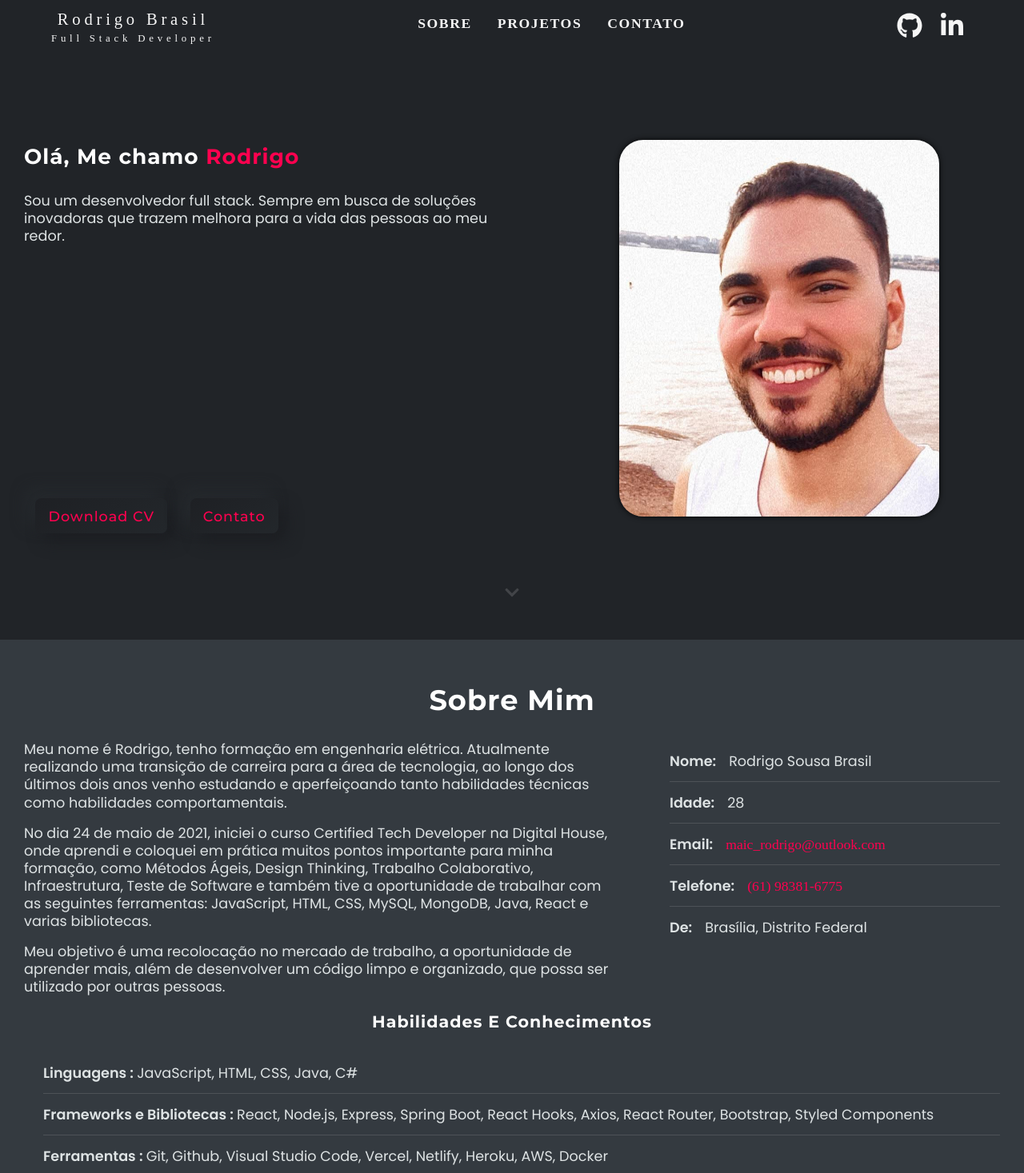
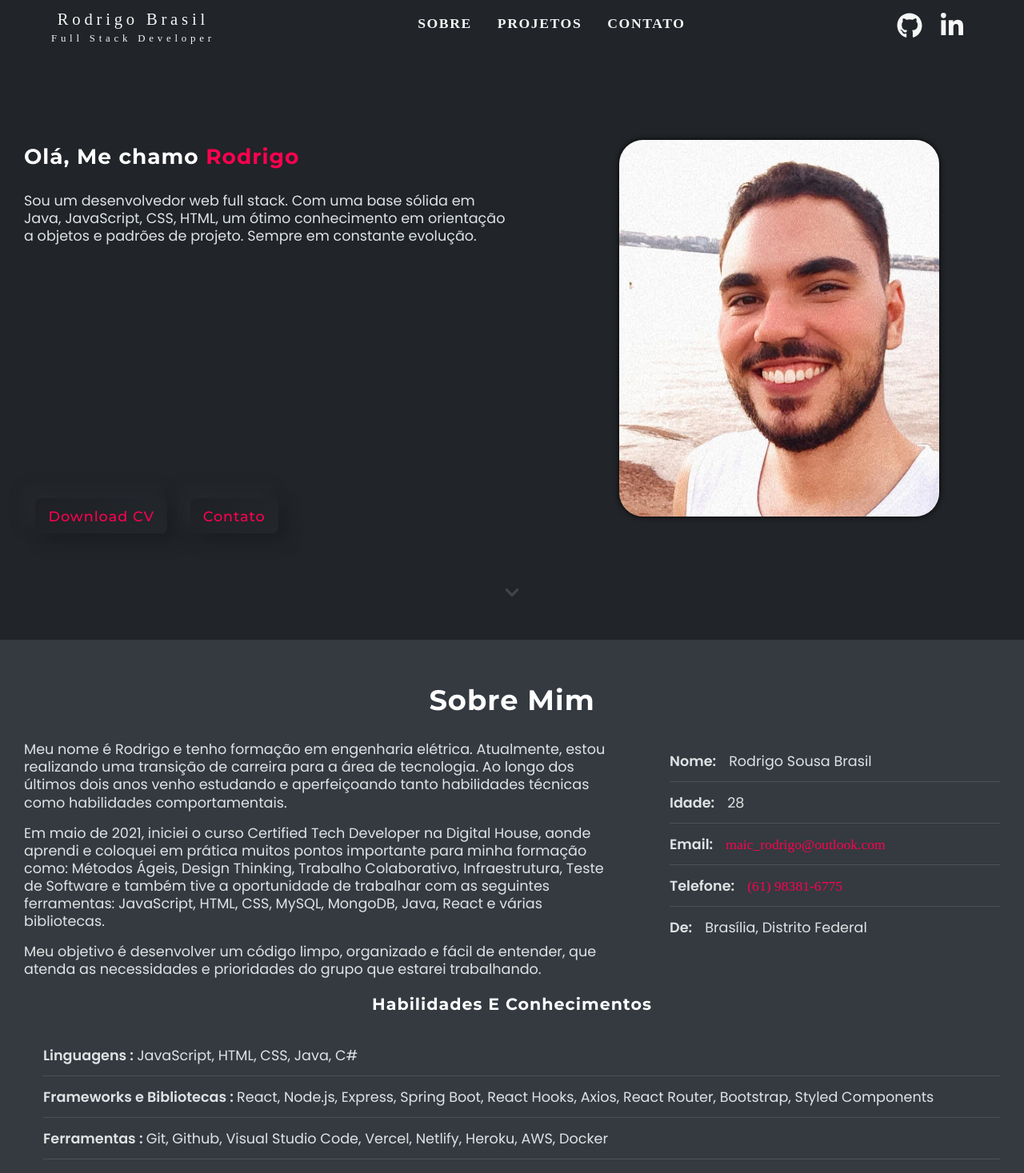
Before and after one commit to rodrigo-brasil/portifolio, a React (Create React App) app: page / in a window 1280 px wide. Shown: the top 1467 px of the page at 80% size. Built offline with nearby package versions, Linux system fonts and the light colour scheme.

Commit message:
correção de textos

```diff
--- a/src/App.js
+++ b/src/App.js
@@ -55,7 +55,7 @@ function App() {
       <Banner urlImage={myImage}>
         <Typography as="h1" heading >Olá, Me chamo
           <Typography as="span" Color={theme.colors.primary}> Rodrigo</Typography></Typography>
-        <Typography as="p" Color={theme.colors.textLight} style={{ 'paddingRight': '16%' }}>Sou um desenvolvedor full stack. Sempre em busca de soluções inovadoras que trazem melhora para a vida das pessoas ao meu redor.</Typography>
+        <Typography as="p" Color={theme.colors.textLight} style={{ 'paddingRight': '16%' }}>Sou um desenvolvedor web full stack. Com uma base sólida em Java, JavaScript, CSS, HTML, um ótimo conhecimento em orientação a objetos e padrões de projeto. Sempre em constante evolução.</Typography>
       </Banner>
       <About />
       <Galeria />
--- a/src/components/About/index.js
+++ b/src/components/About/index.js
@@ -12,14 +12,14 @@ export const About = () => {
                 <Row gap="1rem" marginB="1rem">
                     <Col size="60%" gap="1rem">
                         <p>
-                            Meu nome é Rodrigo, tenho formação em engenharia elétrica. Atualmente realizando uma transição de carreira para a área de tecnologia, ao longo dos últimos dois anos venho estudando e aperfeiçoando tanto habilidades técnicas como habilidades comportamentais.
+                            Meu nome é Rodrigo e tenho formação em engenharia elétrica. Atualmente, estou realizando uma transição de carreira para a área de tecnologia. Ao longo dos últimos dois anos venho estudando e aperfeiçoando tanto habilidades técnicas como habilidades comportamentais.
                         </p>
                         <p>
-                            No dia 24 de maio de 2021, iniciei o curso Certified Tech Developer na Digital House, onde aprendi e coloquei em prática muitos pontos importante para minha formação, como Métodos Ágeis, Design Thinking, Trabalho Colaborativo, Infraestrutura, Teste de Software e também tive a oportunidade de trabalhar com as seguintes ferramentas: JavaScript, HTML, CSS, MySQL, MongoDB, Java, React e varias bibliotecas.
+                            Em maio de 2021, iniciei o curso Certified Tech Developer na Digital House, aonde aprendi e coloquei em prática muitos pontos importante para minha formação como: Métodos Ágeis, Design Thinking, Trabalho Colaborativo, Infraestrutura, Teste de Software e também tive a oportunidade de trabalhar com as seguintes ferramentas: JavaScript, HTML, CSS, MySQL, MongoDB, Java, React e várias bibliotecas.
                         </p>
 
                         <p>
-                            Meu objetivo é uma recolocação no mercado de trabalho, a oportunidade de aprender mais, além de desenvolver um código limpo e organizado, que possa ser utilizado por outras pessoas.
+                            Meu objetivo é desenvolver um código limpo, organizado e fácil de entender, que atenda as necessidades e prioridades do grupo que estarei trabalhando.
                         </p>
 
                     </Col>
--- a/src/components/Contato/index.js
+++ b/src/components/Contato/index.js
@@ -1,4 +1,4 @@
-import React, { useState } from "react";
+import React from "react";
 import { useForm } from "react-hook-form";
 import emailjs from '@emailjs/browser';
 import Swal from 'sweetalert2'
```
